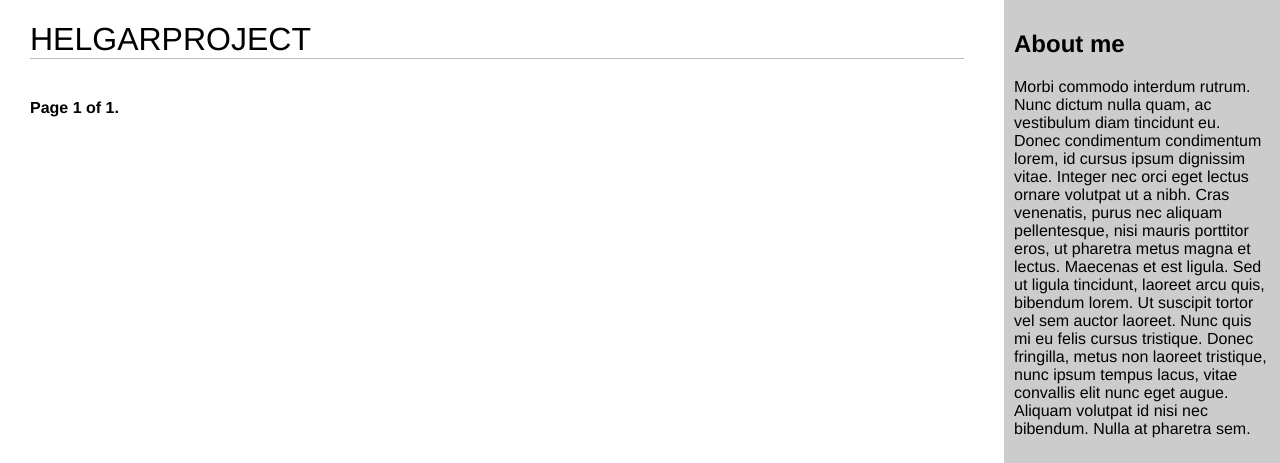
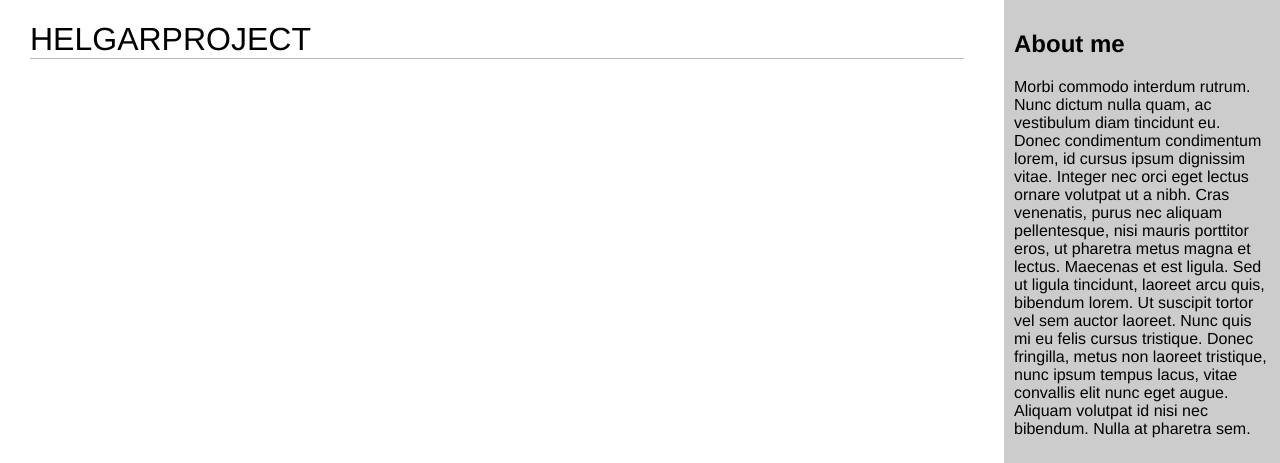
Before and after one commit to nm01n/django-app, a Django app: page /blog/ in a window 1280 px wide. Shown: the top 463 px of the page. Run offline with Django 3.2, Linux system fonts and the light colour scheme; data that the repository does not hold is empty.

Commit message:
pagination deleted

```diff
--- a/blog/models.py
+++ b/blog/models.py
@@ -2,7 +2,6 @@ from django.db import models
 from django.utils import timezone
 from django.contrib.auth.models import User
 from django.urls import reverse
-from taggit.managers import TaggableManager
 
 class PublishedManager(models.Manager):
     def get_queryset(self):
@@ -29,7 +28,6 @@ class Post(models.Model):
 
     objects = models.Manager() # The default manager.
     published = PublishedManager() # Our custom manager.
-    tags = TaggableManager()
 
     class Meta:
         ordering = ('-publish',)
--- a/blog/static/css/blog.css
+++ b/blog/static/css/blog.css
@@ -42,11 +42,6 @@ p.date {
     font-style: normal;
 }
 
-/* pagination */
-.pagination {
-    margin:40px 0;
-    font-weight:bold;
-}
 
 /* forms */
 label {
--- a/blog/templates/blog/post/list.html
+++ b/blog/templates/blog/post/list.html
@@ -15,5 +15,4 @@
     </p>
     {{ post.body|truncatewords:30|linebreaks }}
   {% endfor %}
-  {% include "pagination.html" with page=page_obj %}
 {% endblock %}
--- a/blog/templates/pagination.html
+++ /dev/null
@@ -1,13 +0,0 @@
-<div class="pagination">
-  <span class="step-links">
-    {% if page.has_previous %}
-      <a href="?page={{ page.previous_page_number }}">Previous</a>
-    {% endif %}
-    <span class="current">
-      Page {{ page.number }} of {{ page.paginator.num_pages }}.
-    </span>
-    {% if page.has_next %}
-      <a href="?page={{ page.next_page_number }}">Next</a>
-    {% endif %}
-  </span>
-</div>
--- a/blog/views.py
+++ b/blog/views.py
@@ -1,28 +1,14 @@
 from django.db.models import Count
 from django.shortcuts import render, get_object_or_404
-from django.core.paginator import Paginator, EmptyPage,\
-                                  PageNotAnInteger
 from django.views.generic import ListView
 from .models import Post, Comment
 from .forms import CommentForm
 
+
 def post_list(request):
-    object_list = Post.published.all()
-
-    paginator = Paginator(object_list, 100) # 100 posts in each page
-    page = request.GET.get('page')
-    try:
-        posts = paginator.page(page)
-    except PageNotAnInteger:
-        # If page is not an integer deliver the first page
-        posts = paginator.page(1)
-    except EmptyPage:
-        # If page is out of range deliver last page of results
-        posts = paginator.page(paginator.num_pages)
     return render(request,
                  'blog/post/list.html',
-                 {'page': page,
-                  'posts': posts})
+                  {'posts': posts})
 
 
 def post_detail(request, year, month, day, post):
```
